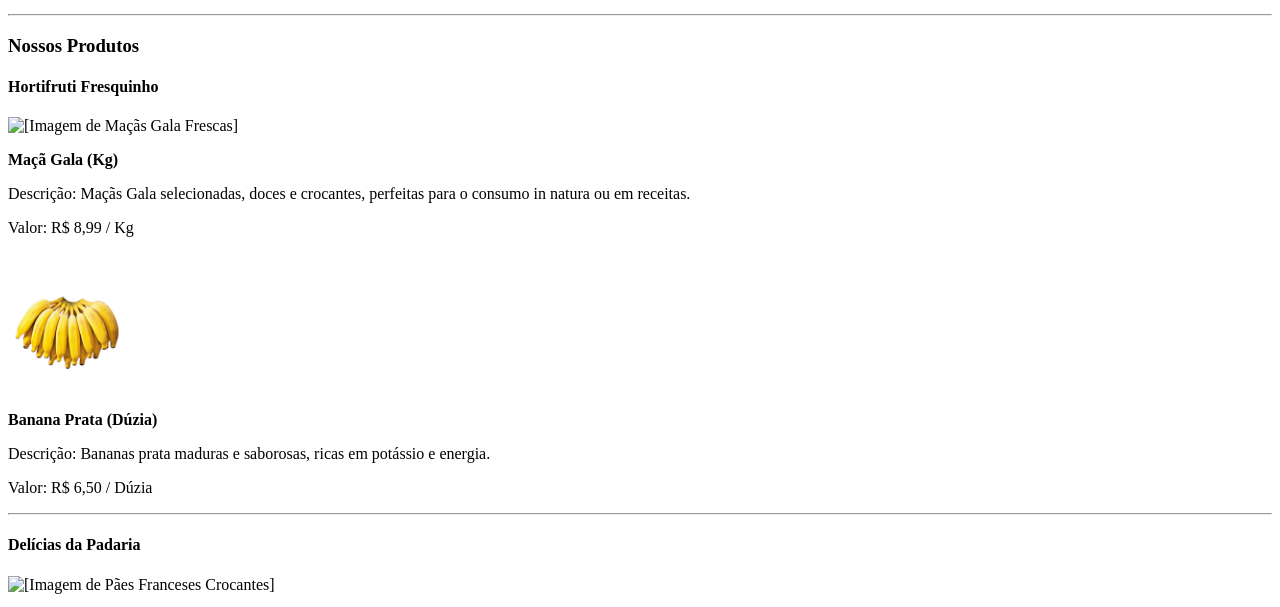
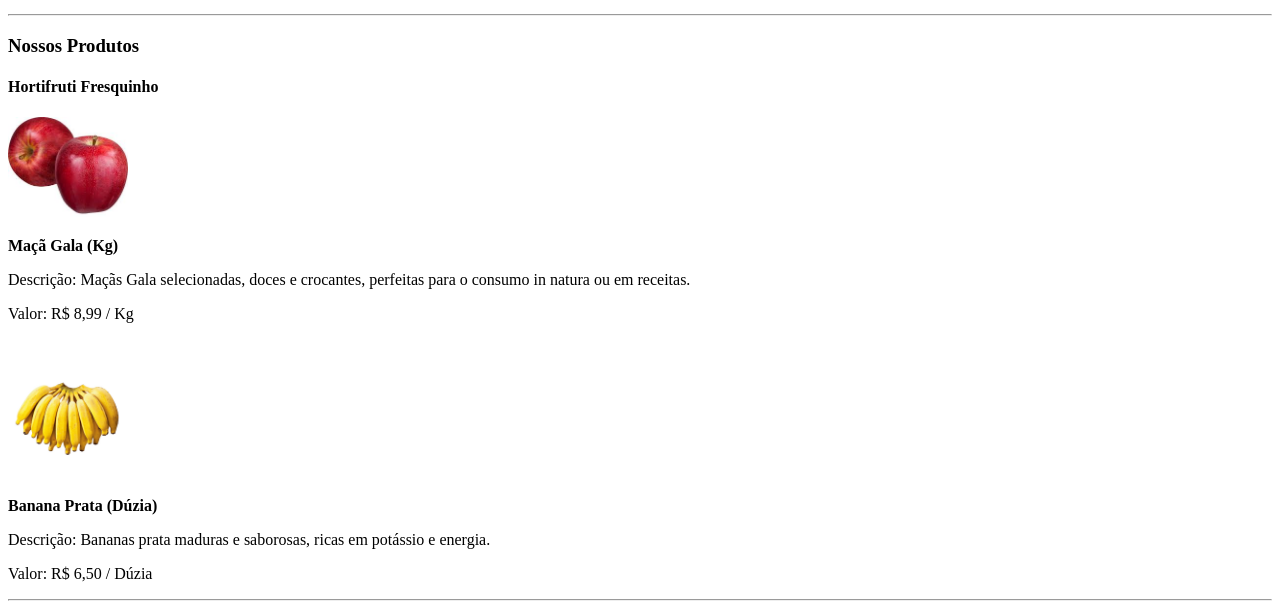
Before and after one commit to IaveL/minimercado-fase1, a plain HTML site: page produtos.html in a window 1280 px wide. Shown: the part 154-761 px from the top of the page. Drawn offline with Linux system fonts and the light colour scheme; the site is published under a folder, as on GitHub Pages, so addresses that start at the root find nothing.

Commit message:
corrige path imagens

```diff
--- a/produtos.html
+++ b/produtos.html
@@ -25,7 +25,7 @@
       <h4>Hortifruti Fresquinho</h4>
       <div>
         <img
-          src="/images/maca-gala.jpg"
+          src="images/maca-gala.jpg"
           width="120"
           alt="[Imagem de Maçãs Gala Frescas]"
         />
@@ -56,7 +56,7 @@
       <div>
         <img
           width="120"
-          src="/images/pao-frances.jpg"
+          src="images/pao-frances.jpg"
           alt="[Imagem de Pães Franceses Crocantes]"
         />
         <p><strong>Pão Francês (Unidade)</strong></p>
@@ -70,7 +70,7 @@
       <div>
         <img
           width="120"
-          src="/images/bolo-fuba.jpg"
+          src="images/bolo-fuba.jpg"
           alt="[Imagem de Bolo de Fubá Caseiro]"
         />
         <p><strong>Bolo de Fubá (Pedaço)</strong></p>
@@ -82,7 +82,6 @@
       </div>
       <hr />
 
-      <!-- Categoria 3: Mercearia -->
       <h4>Itens de Mercearia</h4>
       <div>
         <img
```
